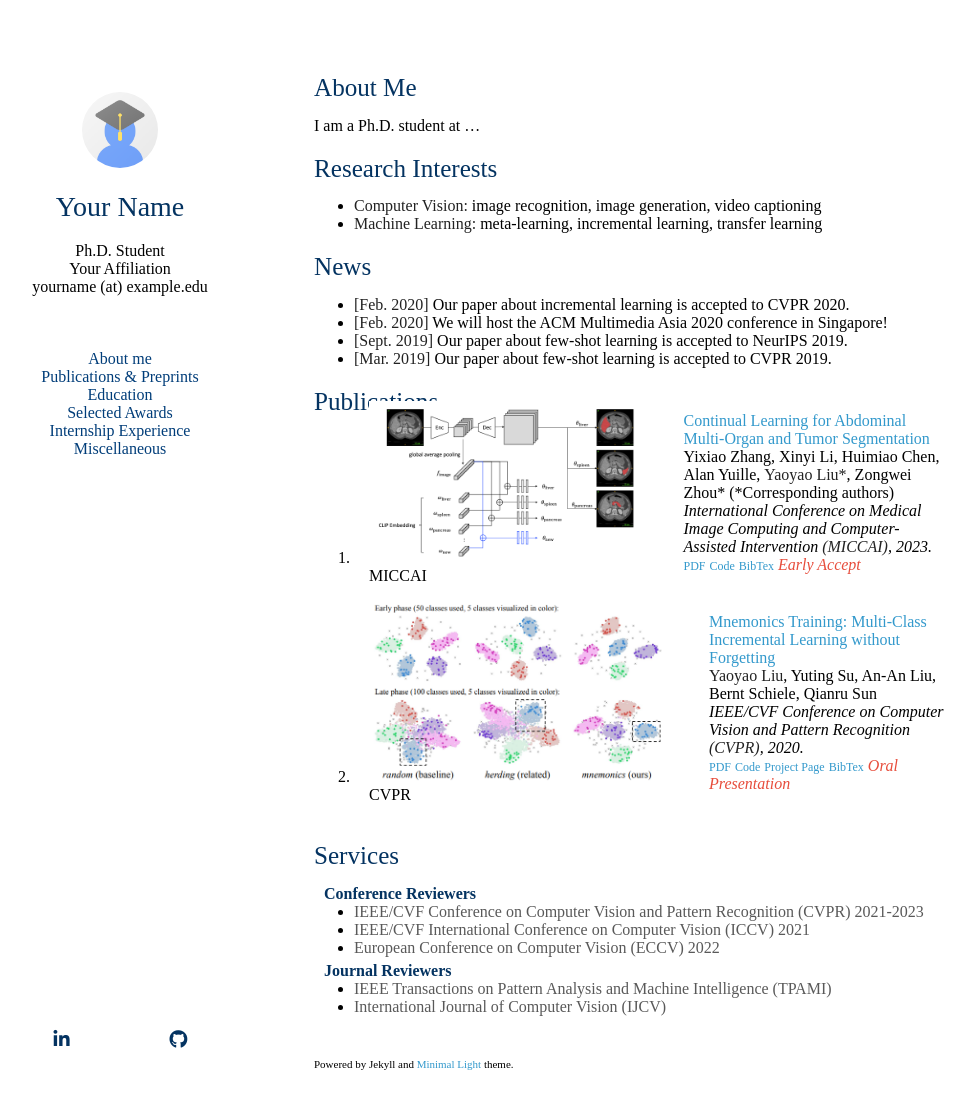
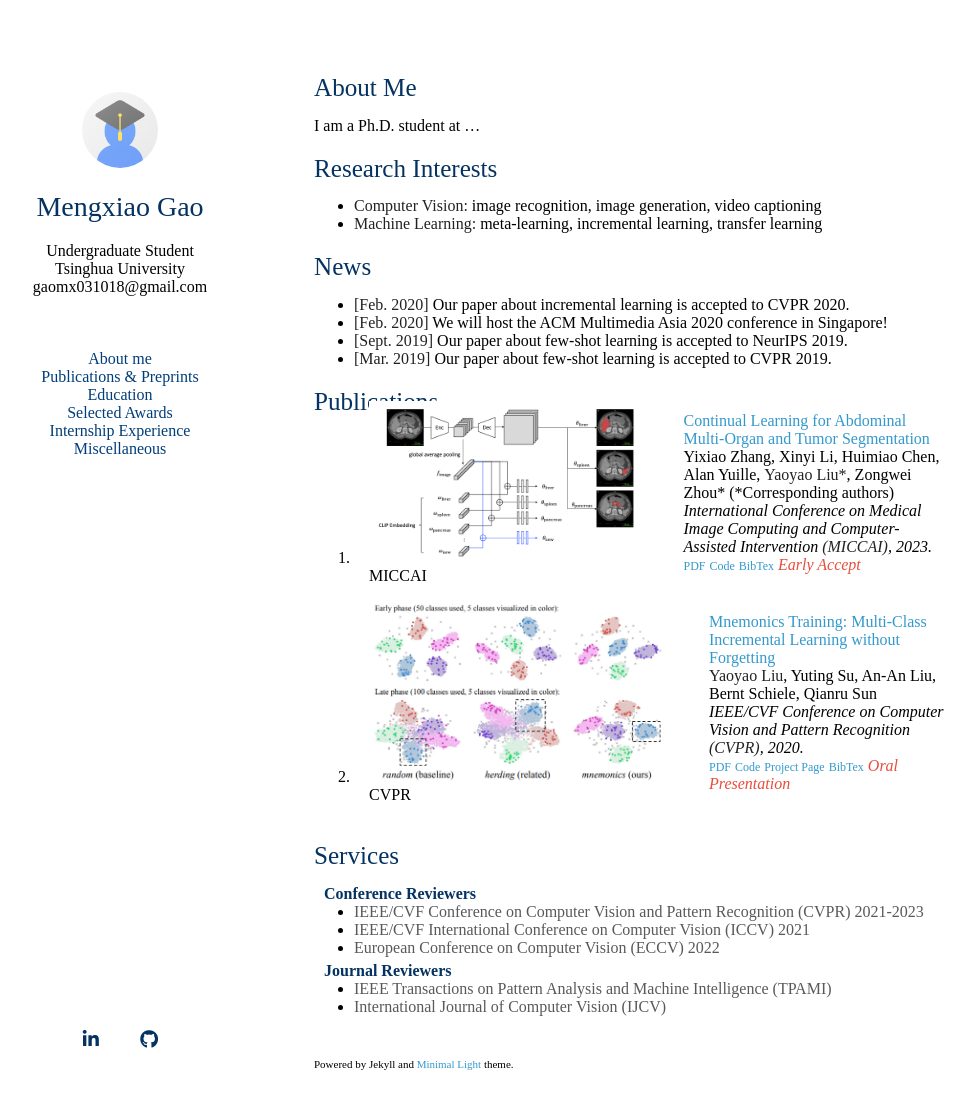
Before and after one commit to lsq0000/lsq0000.github.io, a Jekyll site: the page built from index.md, in a window 1280 px wide and 1142 px high. Shown: the top 1109 px of the window, without its empty margins (156-1128 px from the left). Built offline with Jekyll 4.4.1, drawn with Linux system fonts in a browser that asks for light colours; nearby versions of some CDN libraries; a style sheet for code colours, icons or effects is not loaded; our own code applies the rules of GitHub Pages for plain Markdown files.

Commit message:
Update _config.yml

```diff
--- a/_config.yml
+++ b/_config.yml
@@ -1,8 +1,8 @@
 # Basic Information
-title: Your Name
-position: Ph.D. Student
-affiliation: Your Affiliation
-email: yourname (at) example.edu
+title: Mengxiao Gao
+position: Undergraduate Student
+affiliation: Tsinghua University
+email: gaomx031018@gmail.com
 
 # Search Engine Optimization (SEO)
 # The following information is used to improve the website traffic from search engines, e.g., Google.
@@ -12,11 +12,11 @@ canonical: https://minimal-light-theme.yliu.me/
 
 # Links
 # If you don't need one of them, you may delete the corresponding line.
-google_scholar: https://scholar.google.com/
+#google_scholar: https://scholar.google.com/
 cv_link: assets/files/curriculum_vitae.pdf
-github_link: https://github.com/
-linkedin: https://www.linkedin.com/
-twitter: https://twitter.com/
+github_link: https://github.com/MengxiaoGao
+linkedin: https://www.linkedin.com/in/gao-mengxiao-b25a29297/
+#twitter: https://twitter.com/
 
 # Images (e.g., your profile picture and your website's favicon)
 # "favicon" and "favicon_dark" are used for the light and dark modes, respectively.
@@ -36,9 +36,6 @@ auto_dark_mode: true
 # You can use this option to choose between Serif or Sans Serif fonts.
 font: "Serif" # or "Sans Serif"
 
-# Google Analytics ID
-# Please remove this if you don't use Google Analytics
-google_analytics: UA-111540567-4
 
 # Use this project as a remote theme for GitHub Pages
 # See the guide here: https://docs.github.com/en/pages/setting-up-a-github-pages-site-with-jekyll/adding-a-theme-to-your-github-pages-site-using-jekyll
```
